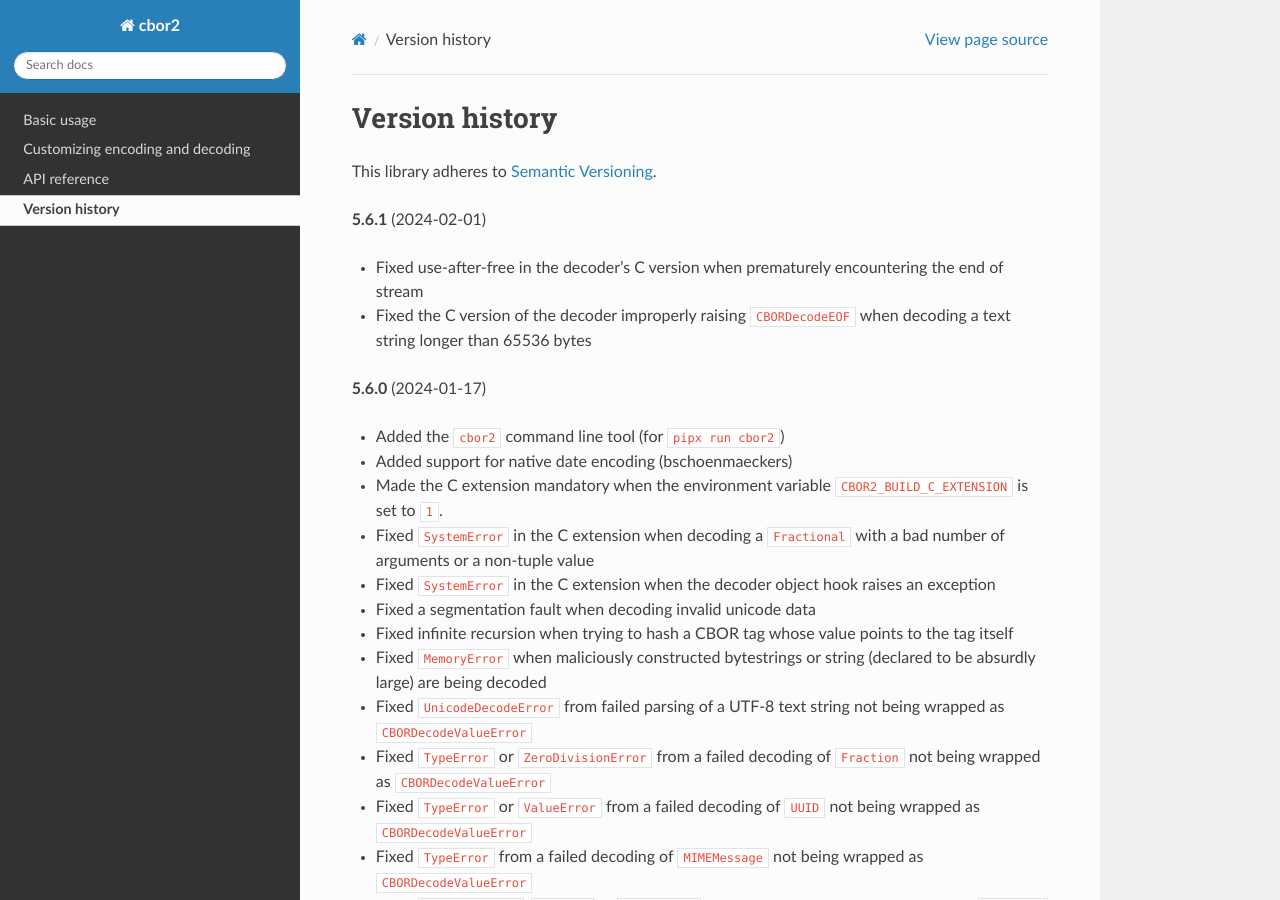
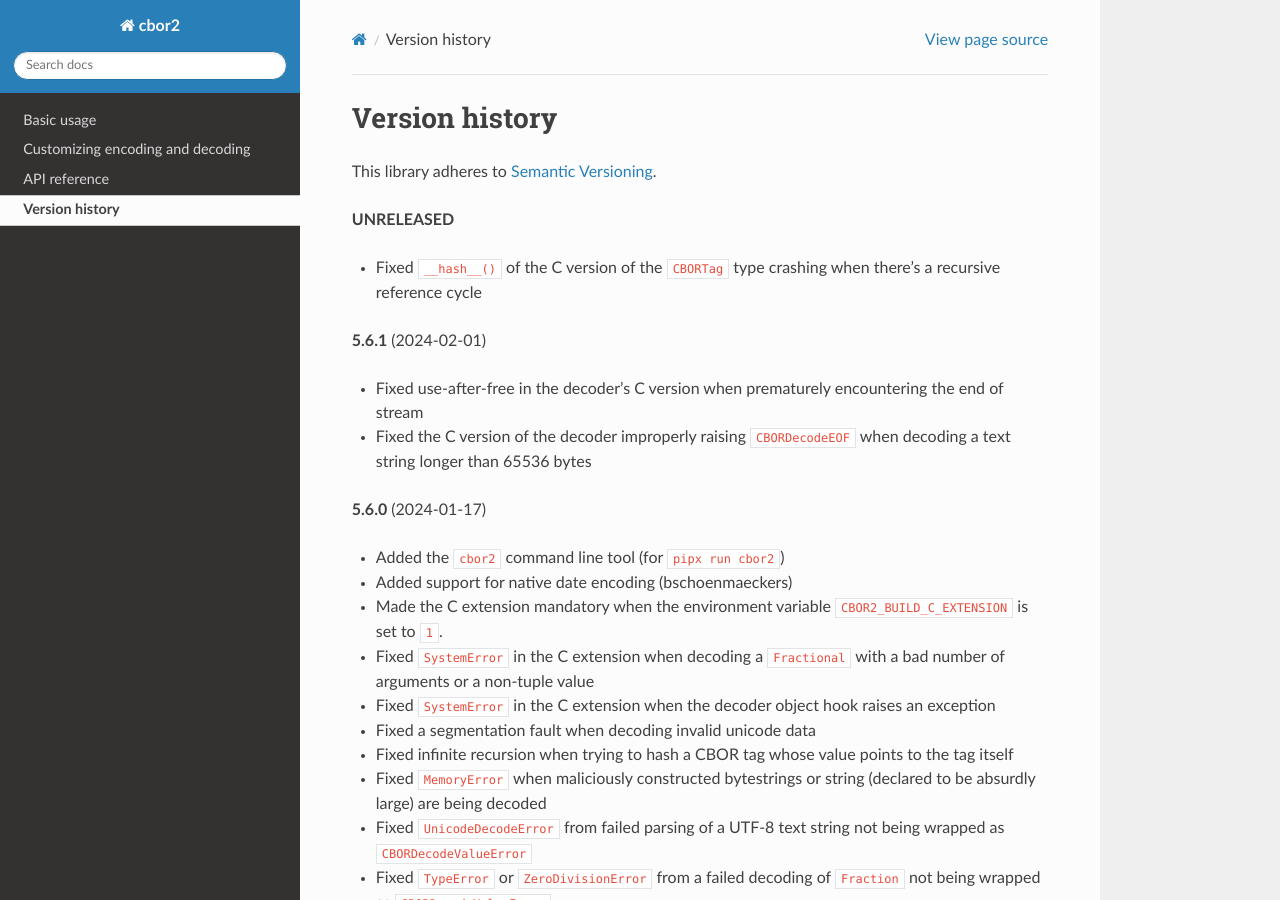
Before and after one commit to agronholm/cbor2, a Sphinx documentation site: the page built from docs/versionhistory.rst, in a window 1280 px wide and 900 px high. Built offline with Sphinx 7.4.7 and the Read the Docs theme 2.0.0, drawn with Linux system fonts in a browser that asks for light colours; the version number could not be read and is left out.

Commit message:
Check PyObject_Hash() return value for errors
Fixes #213.

```diff
--- a/docs/versionhistory.rst
+++ b/docs/versionhistory.rst
@@ -4,6 +4,11 @@ Version history
 .. currentmodule:: cbor2
 
 This library adheres to `Semantic Versioning <http://semver.org/>`_.
+
+**UNRELEASED**
+
+- Fixed ``__hash__()`` of the C version of the ``CBORTag`` type crashing when there's a recursive
+  reference cycle
 
 **5.6.1** (2024-02-01)
 
```
Also changed, not shown: 1 other file.
